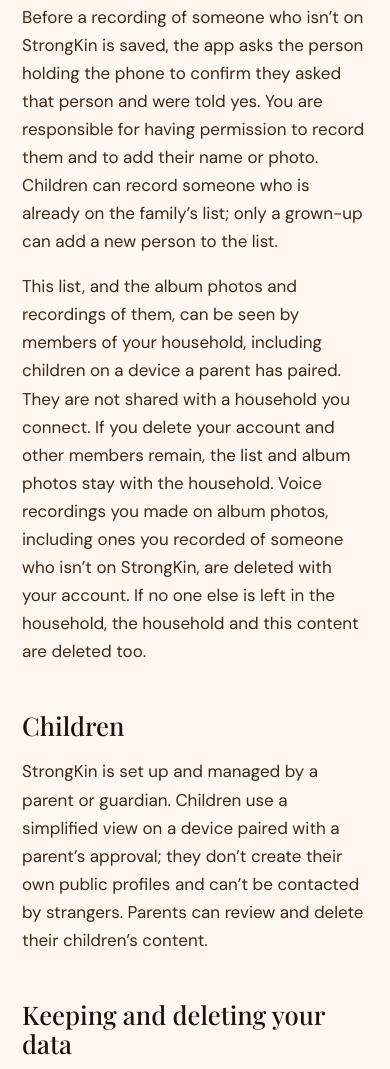
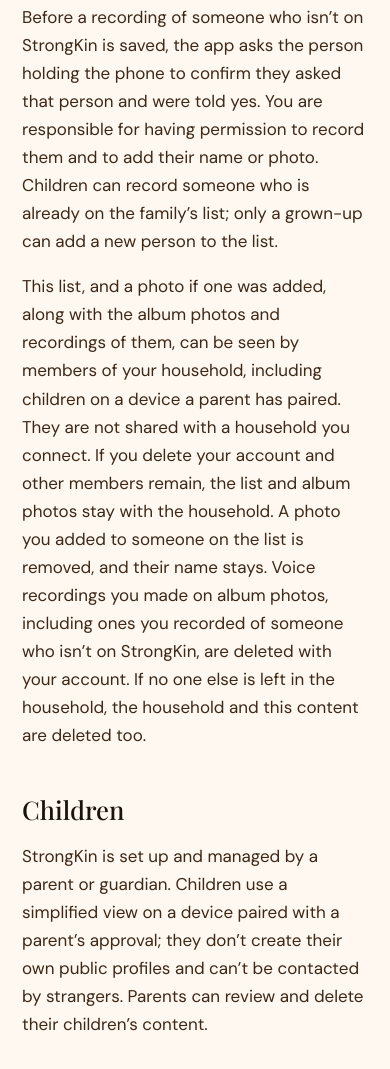
Before and after one commit to family-rgb/strongkin-site, a plain HTML site: page privacy.html in a window 390 px wide. Shown: the part 3332-4401 px from the top of the page. Drawn offline with Linux system fonts and the light colour scheme.

Commit message:
Privacy: family-people portraits are shared with the household (#15)
Draft only. Updates the People who aren’t on StrongKin section to match
app main after PR 444: portraits upload to household storage and are
visible on every household phone, and account deletion removes a
portrait the departing account added while keeping the name. Not
published until Adrian approves.

```diff
--- a/privacy.html
+++ b/privacy.html
@@ -27,7 +27,7 @@
 <h2>People who aren’t on StrongKin</h2>
 <p>Someone in your family can add a photo or a voice recording of a person who doesn’t have a StrongKin account, such as a grandparent. A grown-up in your household can also add that person to a family list, with the name you give them, how they’re family if you add that, and a photo if you add one. When you record their voice on an album photo, we store that recording with the album, along with their name and who recorded it.</p>
 <p>Before a recording of someone who isn’t on StrongKin is saved, the app asks the person holding the phone to confirm they asked that person and were told yes. You are responsible for having permission to record them and to add their name or photo. Children can record someone who is already on the family’s list; only a grown-up can add a new person to the list.</p>
-<p>This list, and the album photos and recordings of them, can be seen by members of your household, including children on a device a parent has paired. They are not shared with a household you connect. If you delete your account and other members remain, the list and album photos stay with the household. Voice recordings you made on album photos, including ones you recorded of someone who isn’t on StrongKin, are deleted with your account. If no one else is left in the household, the household and this content are deleted too.</p>
+<p>This list, and a photo if one was added, along with the album photos and recordings of them, can be seen by members of your household, including children on a device a parent has paired. They are not shared with a household you connect. If you delete your account and other members remain, the list and album photos stay with the household. A photo you added to someone on the list is removed, and their name stays. Voice recordings you made on album photos, including ones you recorded of someone who isn’t on StrongKin, are deleted with your account. If no one else is left in the household, the household and this content are deleted too.</p>
 <h2>Children</h2><p>StrongKin is set up and managed by a parent or guardian. Children use a simplified view on a device paired with a parent’s approval; they don’t create their own public profiles and can’t be contacted by strangers. Parents can review and delete their children’s content.</p>
 <h2>Keeping and deleting your data</h2><p>You can delete your account from <em>Profile → Account settings</em> in the app. When you do, StrongKin is cleared from that phone, you are removed from your household right away, and we send a confirmation to your email. Your account is permanently deleted 30 days later.</p><p>Changed your mind? Sign back in with the same account within those 30 days and your account and household membership are restored.</p><p>When your account is permanently deleted, we delete your sign-in, your profile and profile photo, your private journal, and other things you added under your account, such as memory cards, weekly answers and your voice on album photos. Voice messages you already left for your family stay available to them. If no one else is left in a household, that household and everything in it are deleted too. Other household members keep their own accounts.</p>
 <h2>Security</h2><p>Data is sent over encrypted connections and stored with access controls so only your family can reach it. No system is perfect, but we work to protect your information.</p>
```
